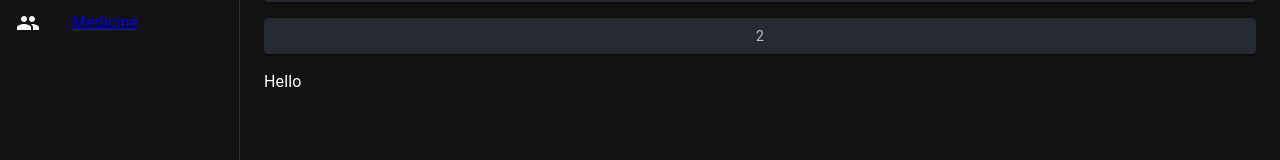
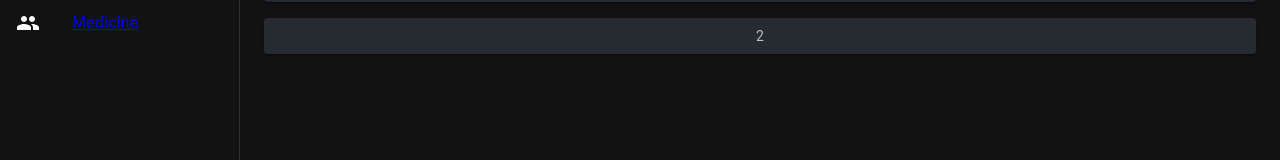
Before and after one commit to NirmalHansaka/pharmacy-management-system-fe, a React (Create React App) app: page /Dashboard in a window 1280 px wide. Shown: the part 122-282 px from the top of the page. Built offline with nearby package versions, Linux system fonts and the light colour scheme.

Commit message:
first commit

```diff
--- a/src/pages/Dashboard/index.js
+++ b/src/pages/Dashboard/index.js
@@ -24,8 +24,6 @@ const Dashboard = () => {
         <Item>1</Item>
         <Item>2</Item>
       </Stack>
-
-      <p>Hello</p>
     </Box>
   );
 };
```
